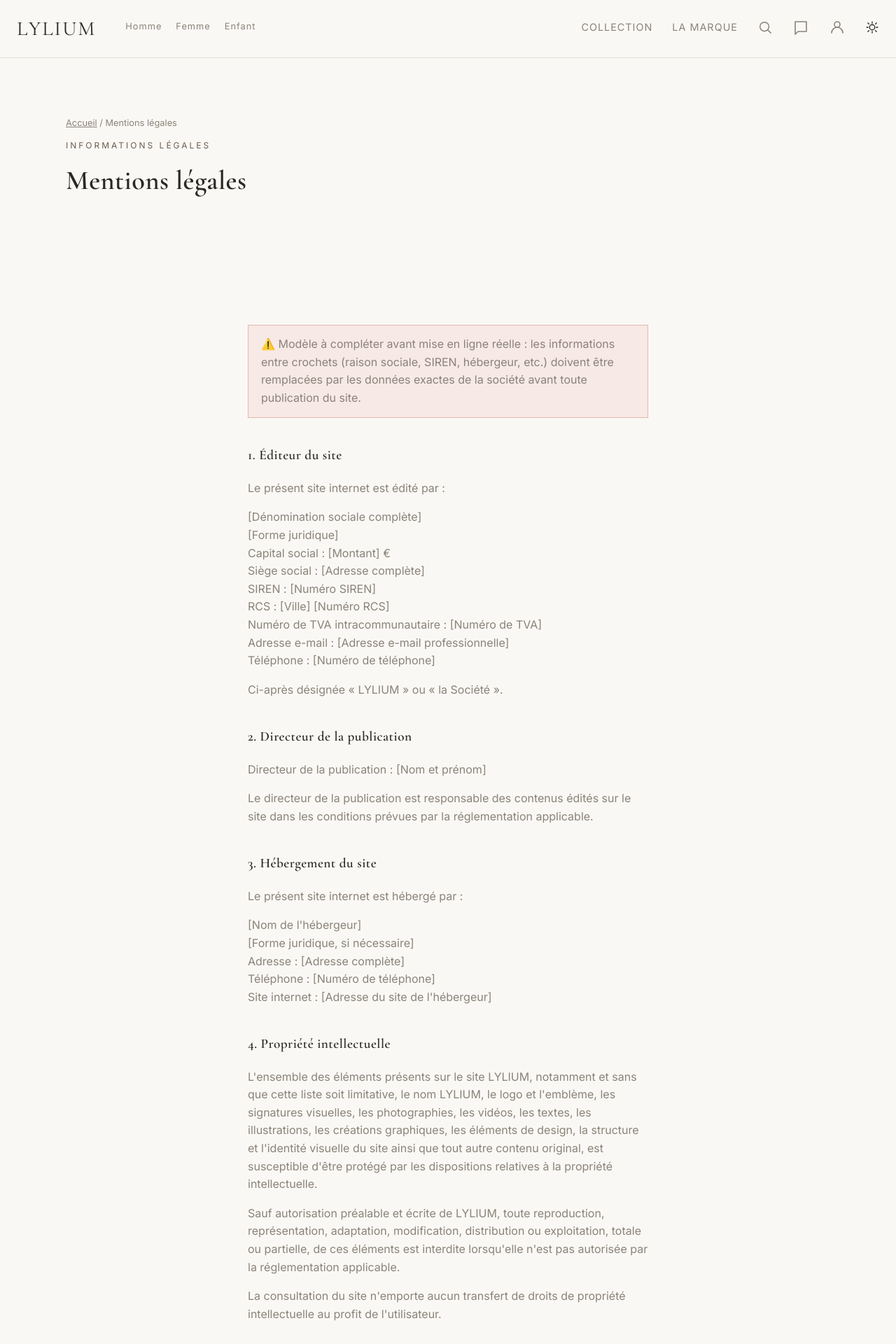
After one commit to DaubyKyllian/lylium, a PHP site: page /mentions-legales.php in a window 1280 px wide. The commit adds this page. Shown: the top 1920 px of the page at 70% size. Run offline with PHP 8.4, Linux system fonts and the light colour scheme.

Commit message:
Ajoute la page Mentions legales, lien depuis le footer
Modele juridique standard avec les informations sensibles (raison
sociale, SIREN, hebergeur...) laissees entre crochets - a completer
avec les vraies donnees de la societe avant mise en ligne reelle
(bandeau d avertissement visible sur la page).

Co-Authored-By: Claude Sonnet 5 <noreply@anthropic.com>

```diff
--- a/vetements-francais/css/style.css
+++ b/vetements-francais/css/style.css
@@ -312,6 +312,18 @@ body.page-home .site-header.scrolled .nav-toggle {
 }
 
 .category-title-block .eyebrow { margin-bottom: 10px; }
+
+/* Pages de contenu légal (mentions légales, CGV...) */
+.legal-content h2 {
+    font-size: 1.2rem;
+    margin-top: 2em;
+}
+
+.legal-content p {
+    color: var(--color-muted);
+}
+
+.legal-content .alert { margin-bottom: 2em; }
 
 /* Hero des pages catégorie (Homme / Femme / Enfant) — même langage que le hero de l'accueil */
 .category-hero {
--- a/vetements-francais/includes/footer.php
+++ b/vetements-francais/includes/footer.php
@@ -82,7 +82,7 @@
     <div class="container footer-bottom">
         <p class="copyright">&copy; <?= date('Y') ?> Lylium — Tous droits réservés.</p>
         <div class="footer-legal">
-            <a href="#">Mentions légales</a>
+            <a href="/mentions-legales.php">Mentions légales</a>
             <a href="#">CGV</a>
             <a href="#">Confidentialité</a>
         </div>
--- /dev/null
+++ b/vetements-francais/mentions-legales.php
@@ -0,0 +1,90 @@
+<?php
+$pageTitle = "Mentions légales";
+include 'includes/header.php';
+include 'includes/navbar.php';
+?>
+
+<section class="section category-title-block">
+    <div class="container">
+        <p class="breadcrumb"><a href="/index.php">Accueil</a> / Mentions légales</p>
+        <span class="eyebrow">Informations légales</span>
+        <h1>Mentions légales</h1>
+    </div>
+</section>
+
+<section class="section">
+    <div class="container narrow legal-content">
+        <p class="alert alert-error">
+            ⚠️ Modèle à compléter avant mise en ligne réelle : les informations entre crochets
+            (raison sociale, SIREN, hébergeur, etc.) doivent être remplacées par les données
+            exactes de la société avant toute publication du site.
+        </p>
+
+        <h2>1. Éditeur du site</h2>
+        <p>Le présent site internet est édité par :</p>
+        <p>
+            [Dénomination sociale complète]<br>
+            [Forme juridique]<br>
+            Capital social : [Montant] €<br>
+            Siège social : [Adresse complète]<br>
+            SIREN : [Numéro SIREN]<br>
+            RCS : [Ville] [Numéro RCS]<br>
+            Numéro de TVA intracommunautaire : [Numéro de TVA]<br>
+            Adresse e-mail : [Adresse e-mail professionnelle]<br>
+            Téléphone : [Numéro de téléphone]
+        </p>
+        <p>Ci-après désignée « LYLIUM » ou « la Société ».</p>
+
+        <h2>2. Directeur de la publication</h2>
+        <p>Directeur de la publication : [Nom et prénom]</p>
+        <p>Le directeur de la publication est responsable des contenus édités sur le site dans les conditions prévues par la réglementation applicable.</p>
+
+        <h2>3. Hébergement du site</h2>
+        <p>Le présent site internet est hébergé par :</p>
+        <p>
+            [Nom de l'hébergeur]<br>
+            [Forme juridique, si nécessaire]<br>
+            Adresse : [Adresse complète]<br>
+            Téléphone : [Numéro de téléphone]<br>
+            Site internet : [Adresse du site de l'hébergeur]
+        </p>
+
+        <h2>4. Propriété intellectuelle</h2>
+        <p>L'ensemble des éléments présents sur le site LYLIUM, notamment et sans que cette liste soit limitative, le nom LYLIUM, le logo et l'emblème, les signatures visuelles, les photographies, les vidéos, les textes, les illustrations, les créations graphiques, les éléments de design, la structure et l'identité visuelle du site ainsi que tout autre contenu original, est susceptible d'être protégé par les dispositions relatives à la propriété intellectuelle.</p>
+        <p>Sauf autorisation préalable et écrite de LYLIUM, toute reproduction, représentation, adaptation, modification, distribution ou exploitation, totale ou partielle, de ces éléments est interdite lorsqu'elle n'est pas autorisée par la réglementation applicable.</p>
+        <p>La consultation du site n'emporte aucun transfert de droits de propriété intellectuelle au profit de l'utilisateur.</p>
+
+        <h2>5. Marque et signes distinctifs</h2>
+        <p>LYLIUM, ainsi que son logo, son emblème, ses signatures et ses éventuels autres signes distinctifs, sont ou pourront être protégés au titre du droit des marques et/ou de la propriété intellectuelle.</p>
+        <p>Toute utilisation non autorisée de ces éléments est susceptible de constituer une atteinte aux droits de LYLIUM.</p>
+
+        <h2>6. Responsabilité</h2>
+        <p>LYLIUM s'efforce de fournir sur son site des informations exactes, à jour et accessibles.</p>
+        <p>Toutefois, LYLIUM ne garantit pas l'exhaustivité, l'exactitude ou l'absence d'erreur de l'ensemble des informations présentes sur le site.</p>
+        <p>LYLIUM ne saurait être tenue responsable des dommages résultant d'une utilisation du site contraire à sa destination ou à la réglementation applicable.</p>
+        <p>Les présentes dispositions ne sauraient avoir pour effet de limiter ou d'exclure les responsabilités auxquelles LYLIUM ne peut légalement déroger.</p>
+
+        <h2>7. Liens hypertextes</h2>
+        <p>Le site LYLIUM peut éventuellement contenir des liens vers des sites internet ou services exploités par des tiers.</p>
+        <p>LYLIUM n'exerce aucun contrôle sur ces sites et ne saurait être tenue responsable de leur contenu, de leur disponibilité ou de leurs pratiques.</p>
+        <p>La présence d'un lien hypertexte sur le site LYLIUM ne constitue pas nécessairement une recommandation ou une approbation du site ou du service concerné.</p>
+
+        <h2>8. Données personnelles</h2>
+        <p>Le traitement des données personnelles collectées dans le cadre de l'utilisation du site LYLIUM est encadré par la Politique de confidentialité de LYLIUM.</p>
+        <p>Les informations relatives à la collecte, à l'utilisation, à la conservation et aux droits des utilisateurs concernant leurs données personnelles sont détaillées dans cette politique.</p>
+        <p>Pour plus d'informations, l'utilisateur est invité à consulter la Politique de confidentialité accessible depuis le site.</p>
+
+        <h2>9. Cookies</h2>
+        <p>Le site LYLIUM peut utiliser des cookies et autres traceurs nécessaires à son fonctionnement ainsi que, sous réserve du consentement de l'utilisateur lorsque celui-ci est requis, des cookies destinés notamment à mesurer l'audience, améliorer l'expérience utilisateur ou proposer des contenus adaptés.</p>
+        <p>Les modalités d'utilisation des cookies et les choix proposés à l'utilisateur sont détaillés dans la Politique de cookies accessible depuis le site.</p>
+
+        <h2>10. Droit applicable</h2>
+        <p>Les présentes mentions légales sont soumises au droit français.</p>
+
+        <h2>11. Mise à jour des mentions légales</h2>
+        <p>LYLIUM se réserve le droit de modifier les présentes mentions légales à tout moment afin de les adapter aux évolutions du site, de son activité ou de la réglementation applicable.</p>
+        <p>La version applicable est celle publiée sur le site à la date de consultation.</p>
+    </div>
+</section>
+
+<?php include 'includes/footer.php'; ?>
```
